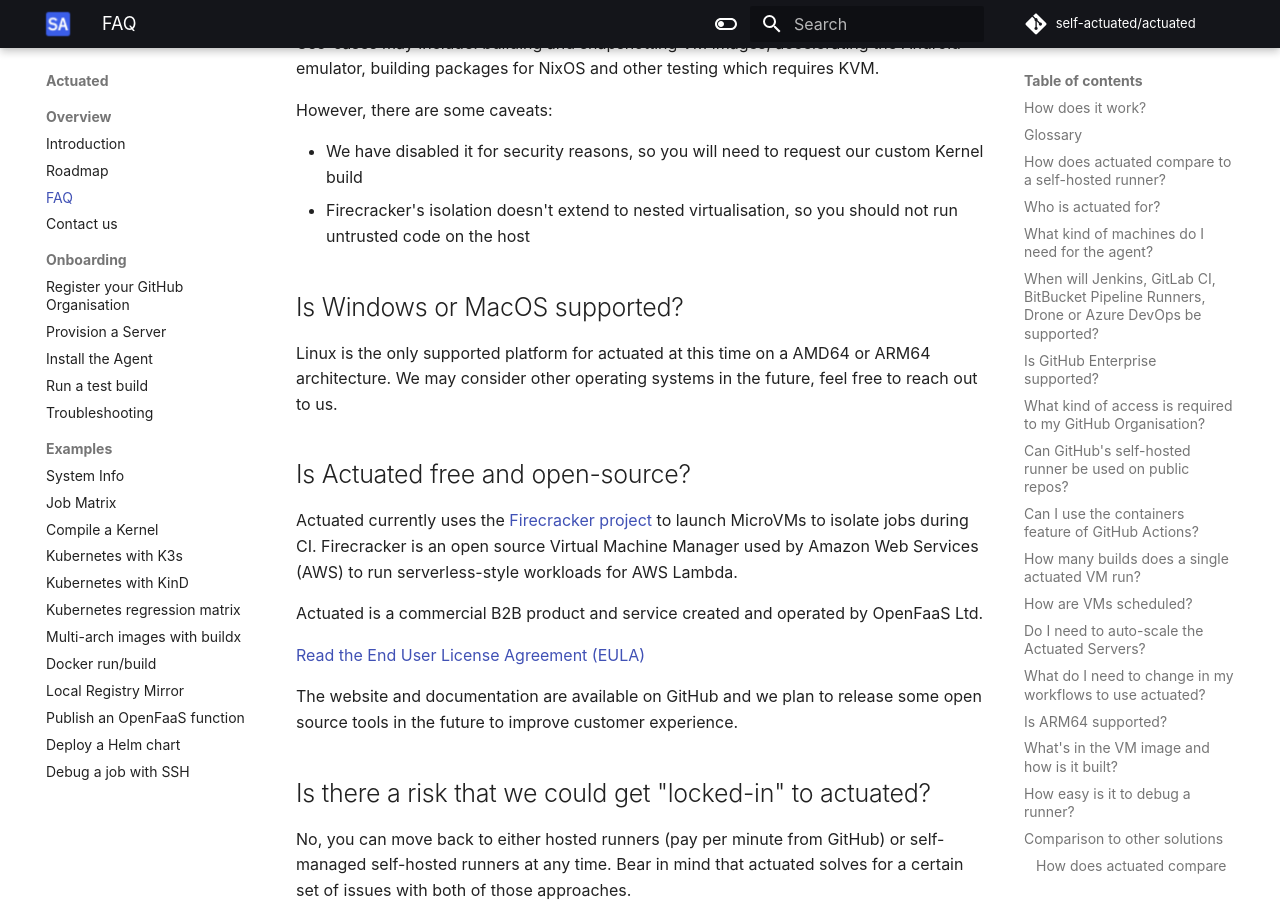
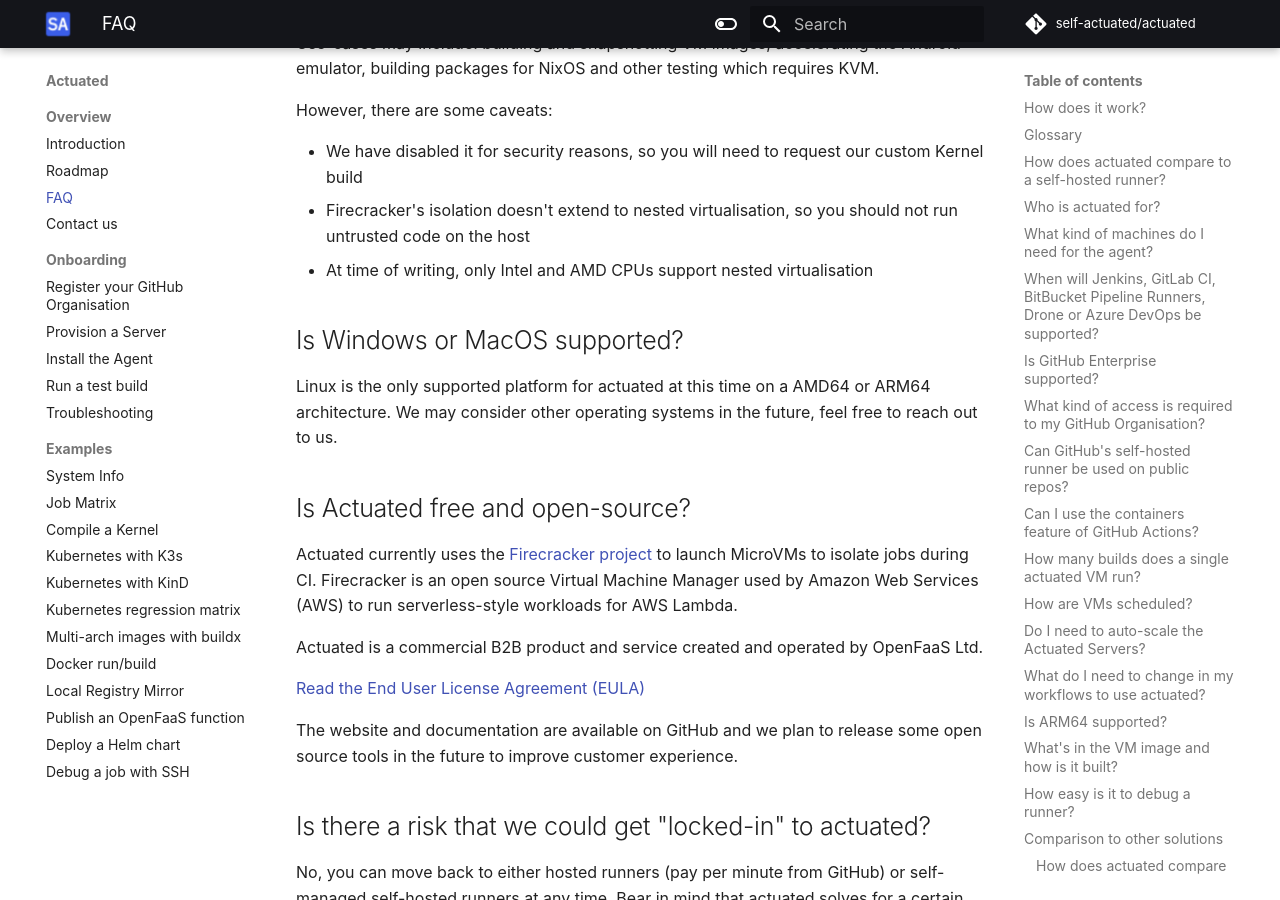
Before and after one commit to welteki/docs.actuated.dev, an MkDocs documentation site: the page built from docs/faq.md, in a window 1280 px wide and 900 px high, scrolled down 9856 px. Built offline with MkDocs 1.6.1 and Material for MkDocs 9.7.7, drawn with Linux system fonts in a browser that asks for light colours; some web fonts are replaced.

Commit message:
Add note on x86_64 only for nested virt.
Signed-off-by: Alex Ellis (OpenFaaS Ltd) <alexellis2@gmail.com>

```diff
--- a/docs/faq.md
+++ b/docs/faq.md
@@ -258,6 +258,7 @@
 
 * We have disabled it for security reasons, so you will need to request our custom Kernel build
 * Firecracker's isolation doesn't extend to nested virtualisation, so you should not run untrusted code on the host
+* At time of writing, only Intel and AMD CPUs support nested virtualisation
 
 ## Is Windows or MacOS supported?
 
```
